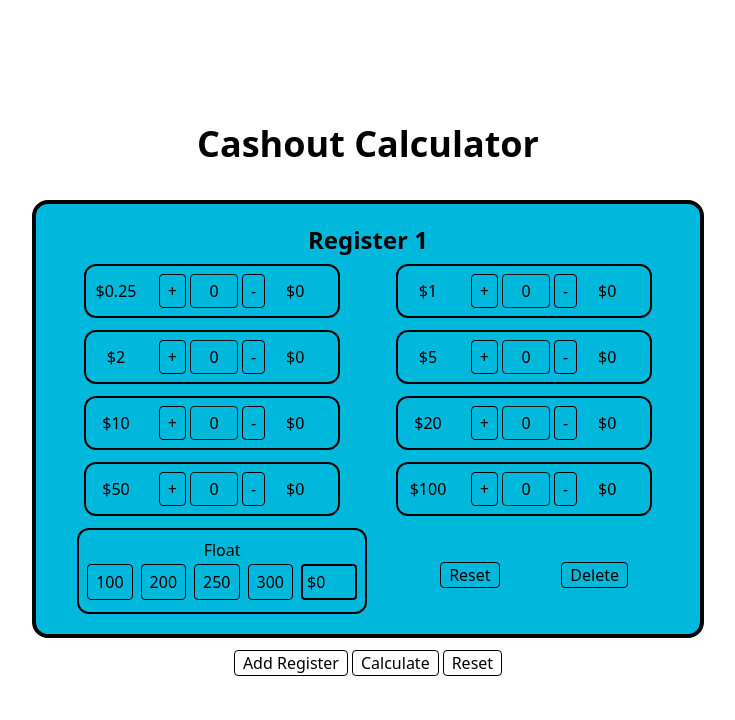
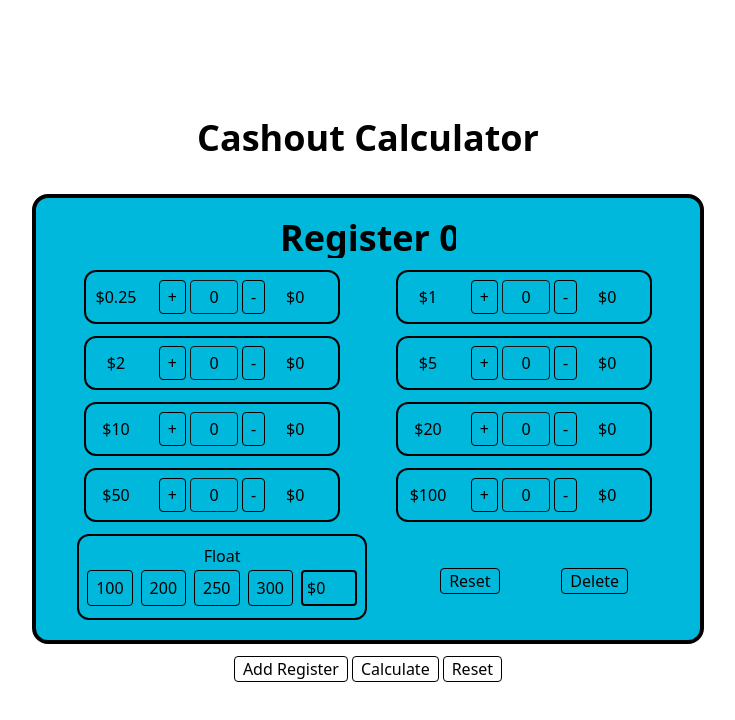
Before and after one commit to Nova-Drive/Cashout, a React (Vite) app: page / in a window 1280 px wide. Both pictures are taken after a click on the button "Add Register". Shown: the top 720 px of the page, without its empty margins (272-1007 px from the left). Built offline with nearby package versions, Linux system fonts and the light colour scheme.

Commit message:
Rename Registers

```diff
--- a/src/components/CashoutContext.jsx
+++ b/src/components/CashoutContext.jsx
@@ -26,12 +26,13 @@ export function RegisterProvider() {
       let cash = Object.assign({}, initialCashout.cash);
       let template = Object.assign({}, initialCashout);
       registers.forEach((reg) => {
-        const result = calculateCashout(reg.cash, null, reg.float);
+        let result = calculateCashout(reg.cash, null, reg.float);
+        result["name"] = reg.name;
         template.total = result.cashoutTotal + template.total;
 
         Object.keys(reg.cash).forEach((key) => {
           cash[key] = cash[key] + result.cashout[key];
-          console.log(key + ": " + cash[key]);
+          //console.log(key + ": " + cash[key]);
         });
         list.push(result);
       });
@@ -52,6 +53,7 @@ export function RegisterProvider() {
       type: "added",
       register: {
         id: nextId++,
+        name: "",
         cash: {
           quarter: Number(0),
           loonie: Number(0),
@@ -264,6 +266,12 @@ export function RegisterProvider() {
         reg.float = action.float;
         return registers.map((r, i) => (i != action.index ? r : reg));
       }
+      case "setName": {
+        console.log("Set name of register to " + action.name);
+        let reg = { ...registers[action.index] };
+        reg.name = action.name;
+        return registers.map((r, i) => (i != action.index ? r : reg));
+      }
 
       case "resetRegister": {
         // index
@@ -320,7 +328,7 @@ export function RegisterProvider() {
                       register={item.register}
                       cashout={item.cashout}
                     >
-                      Register {index + 1}
+                      {registers[index].name}
                     </Table>
                   </div>
                 ))}
@@ -340,6 +348,7 @@ let nextId = 2;
 const initialRegisters = [
   {
     id: 1,
+    name: "Register 1",
     cash: {
       quarter: Number(0),
       loonie: Number(0),
--- a/src/components/Register.jsx
+++ b/src/components/Register.jsx
@@ -9,6 +9,8 @@ export default function Register({ order }) {
   const registerContext = useContext(RegisterContext);
   const register = registerContext[order];
   const dispach = useContext(RegisterDispachContext);
+
+  let name = register.name ? register.name : "Register " + order;
 
   const incrementDecrement = {
     increment: (type) =>
@@ -43,6 +45,14 @@ export default function Register({ order }) {
     });
   }
 
+  function handleSetName(name) {
+    dispach({
+      type: "setName",
+      index: order,
+      name: name,
+    });
+  }
+
   function handleReset() {
     dispach({
       type: "resetRegister",
@@ -52,7 +62,12 @@ export default function Register({ order }) {
 
   return (
     <div className="p-5 mt-5 flex flex-col max-w-2xl bg-cyan-500 border-4 border-black rounded-2xl ">
-      <Header style={"pb-2 text-2xl self-center"}>Register {order + 1}</Header>
+      {/* <Header style={"pb-2 text-2xl self-center"}>{name}</Header> */}
+      <input
+        className="pb-3 text-4xl self-center w-44 text-center text-black font-bold"
+        defaultValue={name}
+        onChange={(e) => handleSetName(e.target.value)}
+      ></input>
       <div className="flex flex-wrap space-y-3 self-center justify-around">
         <Input
           amount={register.cash.quarter}
```
